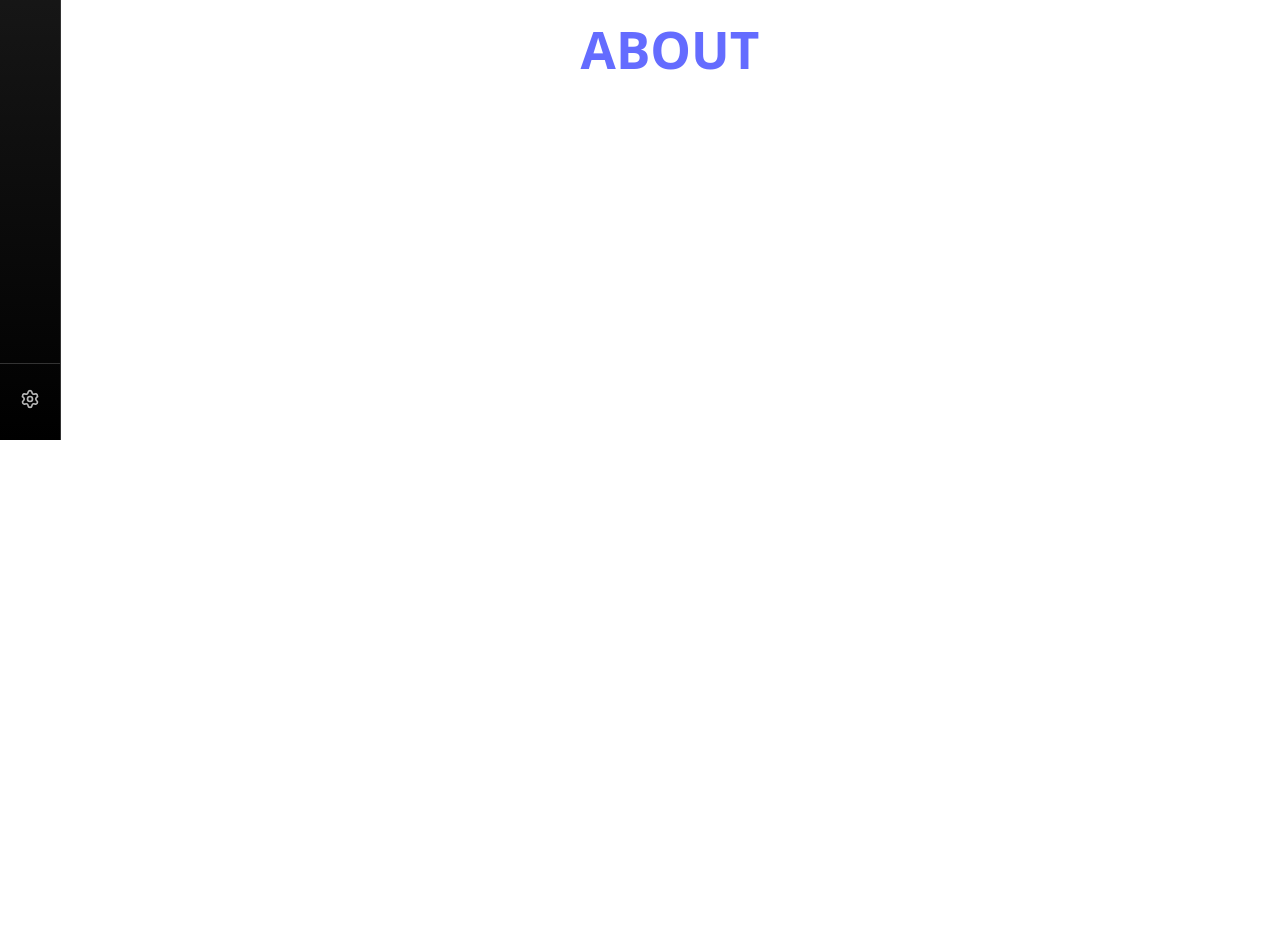
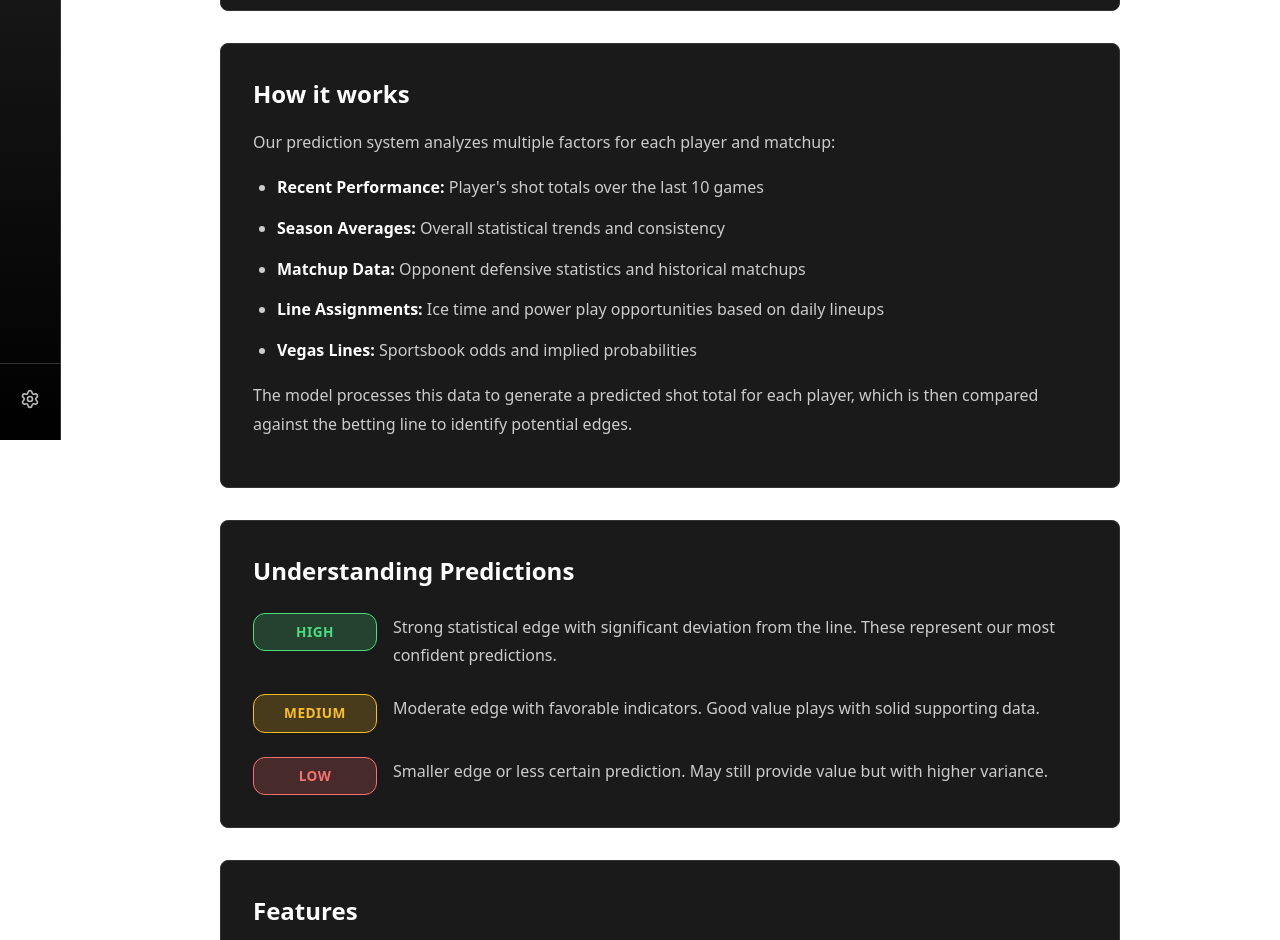
Before and after one commit to naustin1117/oddsAnalyzer, a React app in the folder frontend/: page /about in a window 1280 px wide. Shown: the part 360-1300 px from the top of the page. Before the commit the page ends 800 px from the top, so only its background shows below. Built offline with nearby package versions, Linux system fonts and the light colour scheme; no server answers; the HTML template or start-up script is replaced by a standard one.

Commit message:
Updating styling of the home page as well as adding the about page

```diff
--- a/frontend/src/components/Home/PredictionsTable.css
+++ b/frontend/src/components/Home/PredictionsTable.css
@@ -171,6 +171,14 @@
   color: #f87171;
 }
 
+.no-predictions-message {
+  text-align: center;
+  padding: 3rem 1rem;
+  color: #888;
+  font-size: 1rem;
+  font-weight: 500;
+}
+
 /* Responsive design */
 @media (max-width: 768px) {
   .predictions-table {
--- a/frontend/src/components/Home/PredictionsTable.tsx
+++ b/frontend/src/components/Home/PredictionsTable.tsx
@@ -20,16 +20,13 @@ function PredictionsTable({ predictions, playerRecentGames, onPlayerClick }: Pre
     return true
   })
 
-  if (predictions.length === 0) {
-    return <p>No predictions for today</p>
-  }
-
   return (
     <div className="predictions-table-container">
       <div className="table-wrapper">
         <h2 className="predictions-header">Predictions</h2>
 
-        {/* Filters */}
+        {/* Only show filters if there are predictions */}
+        {predictions.length > 0 && (
           <div className="predictions-filters">
             <div className="filter-group">
               <button
@@ -52,17 +49,26 @@ function PredictionsTable({ predictions, playerRecentGames, onPlayerClick }: Pre
               </button>
             </div>
           </div>
+        )}
 
         <table className="predictions-table">
           <tbody>
-            {filteredPredictions.map((pred, idx) => (
+            {predictions.length === 0 ? (
+              <tr>
+                <td colSpan={100} className="no-predictions-message">
+                  No predictions for today
+                </td>
+              </tr>
+            ) : (
+              filteredPredictions.map((pred, idx) => (
                 <PredictionsTableRow
                   key={idx}
                   prediction={pred}
                   playerRecentGames={playerRecentGames[pred.player_id]}
                   onPlayerClick={onPlayerClick}
                 />
-            ))}
+              ))
+            )}
           </tbody>
         </table>
       </div>
--- a/frontend/src/index.css
+++ b/frontend/src/index.css
@@ -25,7 +25,7 @@ a:hover {
 body {
   margin: 0;
   display: flex;
-  place-items: center;
+  align-items: flex-start;
   min-width: 320px;
   min-height: 100vh;
 }
--- a/frontend/src/pages/About.tsx
+++ b/frontend/src/pages/About.tsx
@@ -1,7 +1,87 @@
+import '../styles/About.css'
+
 function About() {
   return (
     <div className="App">
-      <h1>ABOUT</h1>
+      <div className="about-container">
+        <h1>About NHL Odds Analyzer</h1>
+
+        <section className="about-section">
+          <h2>What is this?</h2>
+          <p>
+            NHL Odds Analyzer is a data-driven platform that provides daily predictions for NHL player prop bets,
+            specifically focusing on shots on goal. Using historical performance data, advanced statistics, and
+            machine learning models, we analyze matchups to identify value betting opportunities.
+          </p>
+        </section>
+
+        <section className="about-section">
+          <h2>How it works</h2>
+          <p>
+            Our prediction system analyzes multiple factors for each player and matchup:
+          </p>
+          <ul>
+            <li><strong>Recent Performance:</strong> Player's shot totals over the last 10 games</li>
+            <li><strong>Season Averages:</strong> Overall statistical trends and consistency</li>
+            <li><strong>Matchup Data:</strong> Opponent defensive statistics and historical matchups</li>
+            <li><strong>Line Assignments:</strong> Ice time and power play opportunities based on daily lineups</li>
+            <li><strong>Vegas Lines:</strong> Sportsbook odds and implied probabilities</li>
+          </ul>
+          <p>
+            The model processes this data to generate a predicted shot total for each player, which is then
+            compared against the betting line to identify potential edges.
+          </p>
+        </section>
+
+        <section className="about-section">
+          <h2>Understanding Predictions</h2>
+          <div className="confidence-explainer">
+            <div className="confidence-item">
+              <span className="confidence-badge-about high">HIGH</span>
+              <p>Strong statistical edge with significant deviation from the line. These represent our most confident predictions.</p>
+            </div>
+            <div className="confidence-item">
+              <span className="confidence-badge-about medium">MEDIUM</span>
+              <p>Moderate edge with favorable indicators. Good value plays with solid supporting data.</p>
+            </div>
+            <div className="confidence-item">
+              <span className="confidence-badge-about low">LOW</span>
+              <p>Smaller edge or less certain prediction. May still provide value but with higher variance.</p>
+            </div>
+          </div>
+        </section>
+
+        <section className="about-section">
+          <h2>Features</h2>
+          <ul>
+            <li><strong>Daily Predictions:</strong> Updated predictions for all games with available lines</li>
+            <li><strong>Player Insights:</strong> Detailed stats, charts, and recent performance for each player</li>
+            <li><strong>Live Lineups:</strong> Real-time lineup data including line combinations and injuries</li>
+            <li><strong>Performance Tracking:</strong> Historical record of prediction accuracy and ROI</li>
+            <li><strong>Confidence Filtering:</strong> Focus on high-confidence plays or explore all predictions</li>
+          </ul>
+        </section>
+
+        <section className="about-section">
+          <h2>Using the Platform</h2>
+          <ol>
+            <li><strong>Browse Predictions:</strong> The home page shows all available predictions for today's games</li>
+            <li><strong>Filter by Confidence:</strong> Use the filter buttons to view only high, medium, or low confidence picks</li>
+            <li><strong>Click for Details:</strong> Click any prediction to see detailed player statistics, recent games, and lineup information</li>
+            <li><strong>Check the Record:</strong> View the historical performance in the sidebar to understand model accuracy</li>
+            <li><strong>Make Informed Decisions:</strong> Use our predictions as one input in your betting research</li>
+          </ol>
+        </section>
+
+        <section className="about-section disclaimer">
+          <h2>Disclaimer</h2>
+          <p>
+            This tool is for informational and entertainment purposes only. Sports betting involves risk,
+            and past performance does not guarantee future results. Always bet responsibly and within your means.
+            This is not financial advice.
+          </p>
+        </section>
+      </div>
     </div>
   )
 }
--- /dev/null
+++ b/frontend/src/styles/About.css
@@ -0,0 +1,139 @@
+.about-container {
+  max-width: 900px;
+  margin: 0 auto;
+  padding: 2rem;
+  text-align: left;
+}
+
+.about-container h1 {
+  color: #646cff;
+  font-size: 2.5rem;
+  margin-bottom: 2rem;
+  text-align: center;
+}
+
+.about-section {
+  background: #1a1a1a;
+  border: 1px solid #333;
+  border-radius: 8px;
+  padding: 2rem;
+  margin-bottom: 2rem;
+}
+
+.about-section h2 {
+  color: #fff;
+  font-size: 1.5rem;
+  margin-top: 0;
+  margin-bottom: 1rem;
+}
+
+.about-section p {
+  color: #ccc;
+  line-height: 1.8;
+  margin-bottom: 1rem;
+}
+
+.about-section ul,
+.about-section ol {
+  color: #ccc;
+  line-height: 1.8;
+  padding-left: 1.5rem;
+}
+
+.about-section li {
+  margin-bottom: 0.75rem;
+}
+
+.about-section li strong {
+  color: #fff;
+}
+
+/* Confidence Explainer */
+.confidence-explainer {
+  display: flex;
+  flex-direction: column;
+  gap: 1.5rem;
+  margin-top: 1.5rem;
+}
+
+.confidence-item {
+  display: flex;
+  align-items: flex-start;
+  gap: 1rem;
+}
+
+.confidence-item p {
+  margin: 0;
+  flex: 1;
+}
+
+.confidence-badge-about {
+  display: inline-block;
+  padding: 0.5rem 1rem;
+  border-radius: 12px;
+  font-size: 0.85rem;
+  font-weight: 700;
+  text-transform: uppercase;
+  letter-spacing: 0.5px;
+  min-width: 90px;
+  text-align: center;
+  flex-shrink: 0;
+}
+
+.confidence-badge-about.high {
+  background: rgba(74, 222, 128, 0.2);
+  color: #4ade80;
+  border: 1px solid #4ade80;
+}
+
+.confidence-badge-about.medium {
+  background: rgba(251, 191, 36, 0.2);
+  color: #fbbf24;
+  border: 1px solid #fbbf24;
+}
+
+.confidence-badge-about.low {
+  background: rgba(248, 113, 113, 0.2);
+  color: #f87171;
+  border: 1px solid #f87171;
+}
+
+/* Disclaimer */
+.disclaimer {
+  background: rgba(239, 68, 68, 0.1);
+  border-color: #ef4444;
+}
+
+.disclaimer h2 {
+  color: #f87171;
+}
+
+.disclaimer p {
+  color: #fca5a5;
+  font-size: 0.95rem;
+  font-style: italic;
+}
+
+/* Responsive */
+@media (max-width: 768px) {
+  .about-container {
+    padding: 1rem;
+  }
+
+  .about-container h1 {
+    font-size: 2rem;
+  }
+
+  .about-section {
+    padding: 1.5rem;
+  }
+
+  .about-section h2 {
+    font-size: 1.3rem;
+  }
+
+  .confidence-item {
+    flex-direction: column;
+    gap: 0.5rem;
+  }
+}
--- a/frontend/src/styles/App.css
+++ b/frontend/src/styles/App.css
@@ -1,7 +1,7 @@
 #root {
   max-width: 1400px;
   margin: 0 auto;
-  padding: 1rem;
+  padding: 1rem 1rem 1rem 1rem;
 }
 
 .App {
```
Lines whose indentation alone changed are shown as unchanged.
